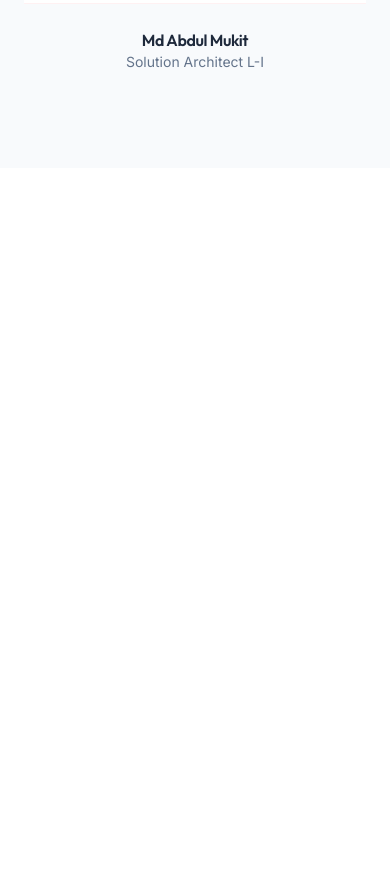
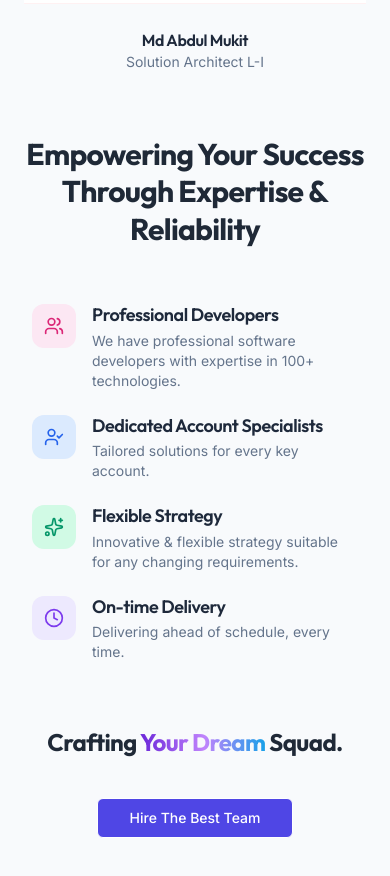
Before and after one commit to Mahii-11/software.com, a React (Vite) app: page / in a window 390 px wide. Shown: the part 9040-9916 px from the top of the page. Before the commit the page ends 9208 px from the top, so only its background shows below. Built offline with nearby package versions, Linux system fonts and the light colour scheme.

Commit message:
initial comment

```diff
--- a/src/components/TrustTeamSection.jsx
+++ b/src/components/TrustTeamSection.jsx
@@ -1,3 +1,5 @@
+import { Users, UserCheck, Sparkles, Clock } from "lucide-react";
+import { Button } from "./ui/button";
 export default function CurvedTeam() {
   const team = [
     {
@@ -26,14 +28,14 @@ export default function CurvedTeam() {
     },
   ];
 
+
   return (
     <section className="py-24 bg-slate-50">
+
       <div className="max-w-7xl mx-auto px-6 text-center">
-
         <h2 className="text-3xl md:text-4xl font-bold text-slate-800 mb-16">
           Meet The Experts Behind Our Success
         </h2>
-
         <div className="grid sm:grid-cols-2 lg:grid-cols-4 gap-10">
           {team.map((member, i) => (
             <div key={i} className="group text-center">
@@ -59,7 +61,6 @@ export default function CurvedTeam() {
                     className="h-[300px] object-contain transition group-hover:scale-105"
                   />
                 </div>
-
               </div>
 
               {/* Info */}
@@ -69,11 +70,96 @@ export default function CurvedTeam() {
                 </h4>
                 <p className="text-sm text-slate-500">{member.role}</p>
               </div>
-
             </div>
           ))}
         </div>
       </div>
+        <TrustFeatures/>
+        <div className="text-center mt-16">
+          <h1 className="text-gray-800 mb-10 text-2xl">Crafting <span className="text-gradient">Your Dream </span>  Squad.</h1>
+          <Button
+            size="lg"
+            variant="outline"
+            className="text-white bg-indigo-600">
+            Hire The Best Team
+          </Button>
+        </div>
     </section>
   );
 }
+
+
+
+
+
+ function TrustFeatures() {
+
+  const features = [
+    {
+      id: 1,
+      icon: Users,
+      title: "Professional Developers",
+      description:
+        "We have professional software developers with expertise in 100+ technologies.",
+      color: "bg-pink-100 text-pink-600",
+    },
+    {
+      id: 2,
+      icon: UserCheck,
+      title: "Dedicated Account Specialists",
+      description:
+        "Tailored solutions for every key account.",
+      color: "bg-blue-100 text-blue-600",
+    },
+    {
+      id: 3,
+      icon: Sparkles,
+      title: "Flexible Strategy",
+      description:
+        "Innovative & flexible strategy suitable for any changing requirements.",
+      color: "bg-emerald-100 text-emerald-600",
+    },
+    {
+      id: 4,
+      icon: Clock,
+      title: "On-time Delivery",
+      description:
+        "Delivering ahead of schedule, every time.",
+      color: "bg-violet-100 text-violet-600",
+    },
+  ];
+
+  return (
+    <section className=" max-w-7xl mx-auto mt-16 text-center">
+          <h1  className="text-3xl md:text-4xl font-bold text-gray-800 mb-10 leading-tight">Empowering Your Success Through Expertise & Reliability</h1>
+          <div className="grid sm:grid-cols-2 gap-y-6 gap-x-64 mt-14 px-8 sm:px-32">
+
+      {features.map((item) => {
+        const Icon = item.icon;
+
+        return (
+          <div key={item.id} className=" flex gap-x-4 items-start text-left">
+
+            {/* Icon */}
+            <div className={`p-3 rounded-xl h-fit ${item.color} shrink-0`}>
+              <Icon size={20} />
+            </div>
+
+            {/* Text */}
+            <div>
+              <h4 className="font-semibold text-lg text-slate-800 leading-tight">
+                {item.title}
+              </h4>
+              <p className="text-sm text-slate-500 mt-1">
+                {item.description}
+              </p>
+            </div>
+
+          </div>
+        );
+      })}
+
+    </div>
+    </section>
+  );
+}
--- a/src/index.css
+++ b/src/index.css
@@ -51,10 +51,7 @@
     scroll-behavior: smooth;
   }
 
-  body {
-    @apply  text-foreground antialiased selection:bg-primary/30 selection:text-white;
-    font-family: var(--font-body);
-  }
+  body { font-family: var(--font-body); }
 
   h1,
   h2,
```
